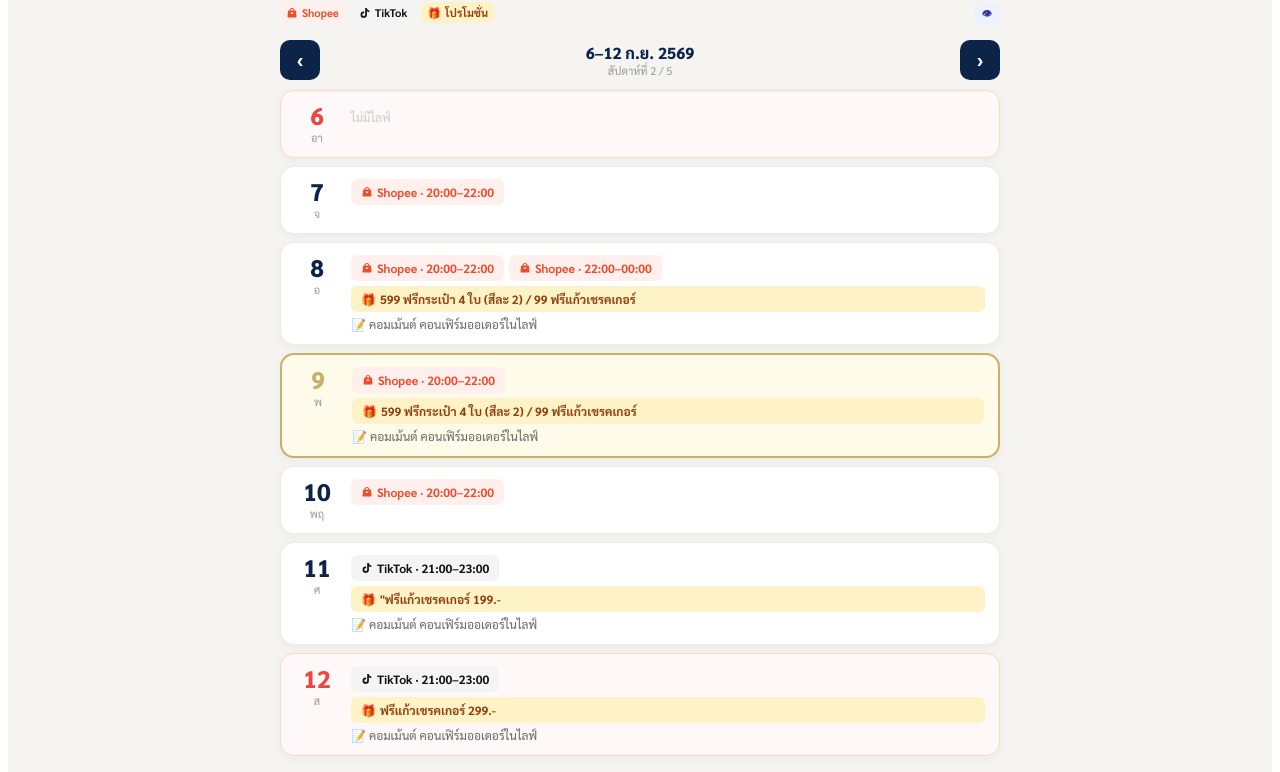
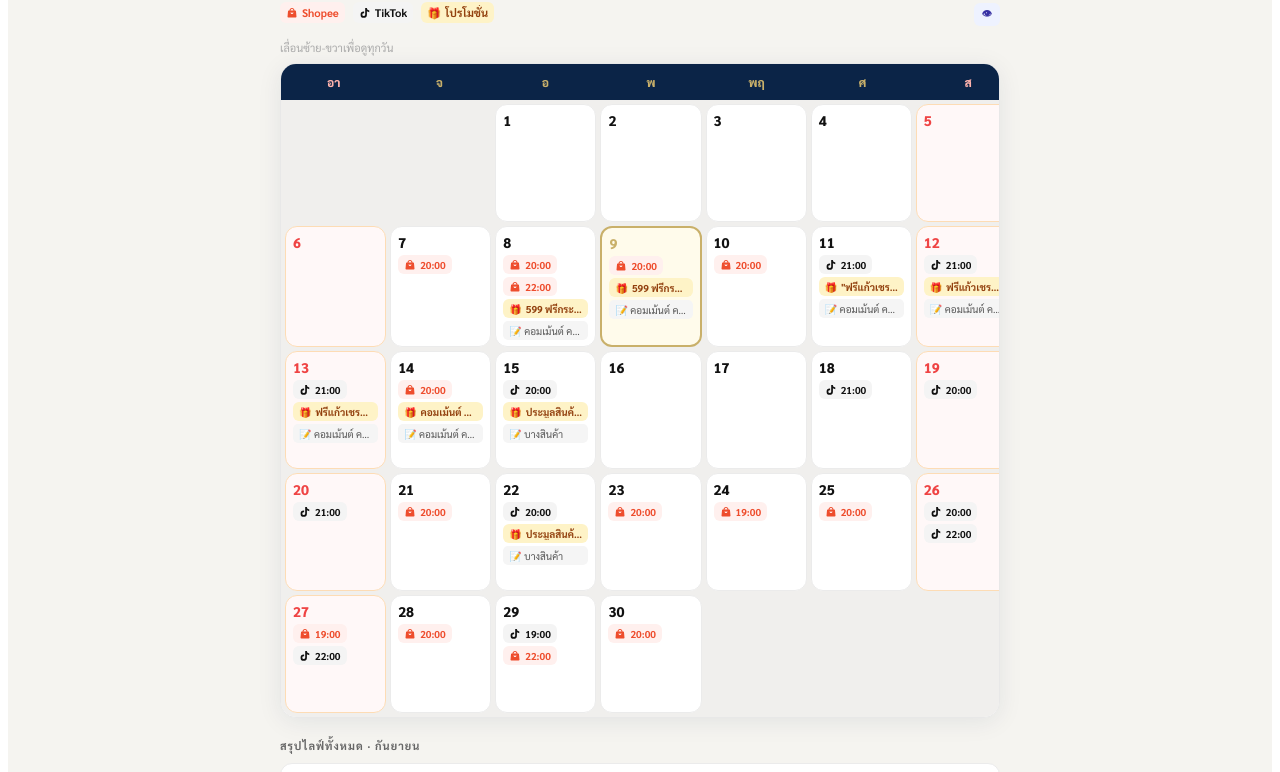
Before and after one commit to thaninadmacnuts-bit/Live-Schedule, a React (Create React App) app: page / in a window 1280 px wide. Shown: the part 195-967 px from the top of the page. Built offline with nearby package versions, Linux system fonts and the light colour scheme.

Commit message:
Update App.jsx

```diff
--- a/src/App.jsx
+++ b/src/App.jsx
@@ -292,59 +292,6 @@
   );
 }
 
-// ---------- Week view (การ์ดเต็มความกว้าง อ่านง่ายบนมือถือ) ----------
-function WeekView({ m, week, idx, total, setIdx, monthData, onDay, onTag }) {
-  const dates = week.filter(Boolean);
-  const navBtn = (dis) => ({
-    background: dis ? "#F0F0EE" : NAVY, color: dis ? "#bbb" : "#fff", border: "none",
-    borderRadius: 10, width: 40, height: 40, fontSize: 20, cursor: dis ? "default" : "pointer", fontWeight: 800,
-  });
-  return (
-    <div>
-      <div style={{ display: "flex", alignItems: "center", justifyContent: "space-between", marginBottom: 10 }}>
-        <button disabled={idx === 0} onClick={() => setIdx(idx - 1)} style={navBtn(idx === 0)}>‹</button>
-        <div style={{ textAlign: "center" }}>
-          <div style={{ fontSize: 16, fontWeight: 800, color: NAVY }}>{dates[0]}–{dates[dates.length - 1]} {MONTH_NAMES[m]} {BE}</div>
-          <div style={{ fontSize: 11, color: "#999" }}>สัปดาห์ที่ {idx + 1} / {total}</div>
-        </div>
-        <button disabled={idx === total - 1} onClick={() => setIdx(idx + 1)} style={navBtn(idx === total - 1)}>›</button>
-      </div>
-      <div style={{ display: "flex", flexDirection: "column", gap: 8 }}>
-        {dates.map(date => {
-          const w = dow(m, date);
-          const wk = w === 0 || w === 6;
-          const today = isTodayFn(m, date);
-          const v = monthData[date] || {};
-          const has = v.sessions?.length > 0 || v.promo || v.note;
-          return (
-            <div key={date} onClick={() => onDay(date)} style={{
-              display: "flex", gap: 12, padding: "12px 14px", borderRadius: 14, cursor: "pointer",
-              background: today ? "#FFFBEB" : wk ? "#FFF8F8" : "#fff",
-              border: today ? `2px solid ${GOLD}` : wk ? "1px solid #FDDCB5" : "1px solid #EBEBEB",
-              boxShadow: "0 2px 10px rgba(11,36,71,0.05)",
-            }}>
-              <div style={{ width: 44, textAlign: "center", flexShrink: 0 }}>
-                <div style={{ fontSize: 24, fontWeight: 800, lineHeight: 1, color: today ? GOLD : wk ? "#EF4444" : NAVY }}>{date}</div>
-                <div style={{ fontSize: 11, color: "#999", marginTop: 3 }}>{DAY_NAMES[w]}</div>
-              </div>
-              <div style={{ flex: 1, minWidth: 0 }}>
-                {!has && <div style={{ fontSize: 12, color: "#ccc", paddingTop: 6 }}>ไม่มีไลฟ์</div>}
-                <div style={{ display: "flex", flexWrap: "wrap", gap: 5 }}>
-                  {(v.sessions || []).map((x, i) => (
-                    <TagChip key={i} kind={x.platform} size={12} onTag={onTag} label={`${tagInfo(x.platform).label} · ${timeLabel(x.time)}`} />
-                  ))}
-                </div>
-                {v.promo && <div style={{ marginTop: 2 }}><TagChip kind="promo" size={12} block full onTag={onTag} label={v.promo} /></div>}
-                {v.note && <div style={{ fontSize: 12, color: "#666", marginTop: 4 }}>📝 {v.note.trim()}</div>}
-              </div>
-            </div>
-          );
-        })}
-      </div>
-    </div>
-  );
-}
-
 // ---------- ช่องวันใน Month grid ----------
 function DayCell({ m, date, data, onClick, onTag }) {
   const w = dow(m, date);
@@ -370,21 +317,12 @@
   );
 }
 
-const buildWeeks = (m) => {
+const buildCells = (m) => {
   const cells = [];
   for (let i = 0; i < firstDow(m); i++) cells.push(null);
   for (let x = 1; x <= daysIn(m); x++) cells.push(x);
   while (cells.length % 7 !== 0) cells.push(null);
-  const weeks = [];
-  for (let i = 0; i < cells.length; i += 7) weeks.push(cells.slice(i, i + 7));
-  return { cells, weeks };
-};
-
-const initialWeek = (m) => {
-  const n = new Date();
-  if (n.getFullYear() !== YEAR || n.getMonth() !== m) return 0;
-  const i = buildWeeks(m).weeks.findIndex(w => w.includes(n.getDate()));
-  return i < 0 ? 0 : i;
+  return cells;
 };
 
 export default function App() {
@@ -405,7 +343,6 @@
     const n = new Date();
     return n.getFullYear() === YEAR && MONTHS.includes(n.getMonth()) ? n.getMonth() : MONTHS[0];
   });
-  const [weekIdx, setWeekIdx] = useState(() => initialWeek(month));
   const [viewDay, setViewDay] = useState(null);
   const [editDay, setEditDay] = useState(null);
   const [listKind, setListKind] = useState(null);
@@ -413,11 +350,10 @@
   const [exported, setExported] = useState(false);
 
   const monthData = store[mkey(month)] || {};
-  const { cells, weeks } = buildWeeks(month);
+  const cells = buildCells(month);
 
   function setMonth(m) {
     setMonthState(m);
-    setWeekIdx(initialWeek(m));
     setListKind(null); setViewDay(null); setEditDay(null);
   }
   const openDay = (date) => (isAdmin ? setEditDay(date) : setViewDay(date));
@@ -432,15 +368,25 @@
     setTimeout(() => setSaving(false), 600);
   }
 
-  // Export ข้อมูลทุกเดือน → นำไปวางแทน STATIC_DATA เพื่อให้ผู้ชมทุกคนเห็น
+  // Export: ได้ไฟล์ .js ที่มี STATIC_DATA พร้อมวางแทนในโค้ด แล้ว deploy ใหม่ → ผู้ชมทุกคนเห็น
   function exportJSON() {
-    const blob = new Blob([JSON.stringify(store, null, 2)], { type: "application/json" });
+    const text = "const STATIC_DATA = " + JSON.stringify(store, null, 2) + ";\n";
+    const blob = new Blob([text], { type: "text/javascript" });
     const url = URL.createObjectURL(blob);
     const a = document.createElement("a");
-    a.href = url; a.download = "gaam-2026.json"; a.click();
+    a.href = url; a.download = "gaam-static-data.js"; a.click();
     URL.revokeObjectURL(url);
     setExported(true);
     setTimeout(() => setExported(false), 2000);
+  }
+
+  // Admin: ล้างค่าที่แก้ไว้ในเครื่อง กลับไปใช้ STATIC_DATA ที่ deploy อยู่
+  function resetLocal() {
+    if (!window.confirm("ล้างข้อมูลที่แก้ไว้ในเครื่องนี้ และกลับไปใช้ข้อมูลที่ deploy อยู่?")) return;
+    try { localStorage.removeItem(STORAGE_KEY); } catch {}
+    const fresh = {};
+    MONTHS.forEach(m => { fresh[mkey(m)] = { ...(STATIC_DATA[mkey(m)] || {}) }; });
+    setStore(fresh);
   }
 
   // Stats (เดือนที่เปิดอยู่)
@@ -476,6 +422,9 @@
                 <div style={{ fontSize: 9, color: "rgba(255,255,255,0.45)", marginTop: 2 }}>{st.label}</div>
               </div>
             ))}
+            {isAdmin && (
+              <button onClick={resetLocal} title="ล้างค่าที่แก้ไว้ในเครื่อง" style={{ background: "rgba(255,255,255,0.12)", color: "#fff", border: "none", borderRadius: 7, padding: "6px 8px", fontWeight: 800, cursor: "pointer", fontSize: 11 }}>↺</button>
+            )}
             {isAdmin && (
               <button onClick={exportJSON} style={{ background: exported ? "#16A34A" : GOLD, color: NAVY, border: "none", borderRadius: 7, padding: "6px 10px", fontWeight: 800, cursor: "pointer", fontSize: 11 }}>
                 {exported ? "✓ โหลดแล้ว" : "⬇ Export"}
@@ -513,13 +462,8 @@
           </div>
         </div>
 
-        {/* Week view */}
-        <WeekView m={month} week={weeks[weekIdx]} idx={weekIdx} total={weeks.length} setIdx={setWeekIdx}
-          monthData={monthData} onDay={openDay} onTag={setListKind} />
-
         {/* Month grid — เลื่อนซ้าย-ขวาได้บนมือถือ ช่องไม่ถูกบีบ */}
-        <div style={{ fontSize: 11, fontWeight: 700, color: "#666", letterSpacing: 1, margin: "28px 0 4px" }}>ปฏิทินทั้งเดือน</div>
-        <div style={{ fontSize: 11, color: "#aaa", marginBottom: 10 }}>เลื่อนซ้าย-ขวาเพื่อดูทุกวัน</div>
+        <div style={{ fontSize: 11, color: "#aaa", marginBottom: 8 }}>เลื่อนซ้าย-ขวาเพื่อดูทุกวัน</div>
         <div style={{ background: "#fff", borderRadius: 16, overflow: "hidden", boxShadow: "0 4px 24px rgba(11,36,71,0.08)", border: "1px solid #E8E8E8" }}>
           <div style={{ overflowX: "auto", WebkitOverflowScrolling: "touch" }}>
             <div style={{ minWidth: 740 }}>
@@ -531,12 +475,46 @@
               <div style={{ display: "grid", gridTemplateColumns: "repeat(7,1fr)", gap: 4, padding: 4, background: "#F0EFED" }}>
                 {cells.map((date, i) => date ? (
                   <DayCell key={i} m={month} date={date} data={monthData[date] || {}}
-                    onClick={() => { setWeekIdx(weeks.findIndex(w => w.includes(date))); openDay(date); }} onTag={setListKind} />
+                    onClick={() => openDay(date)} onTag={setListKind} />
                 ) : <div key={i} style={{ minHeight: 80 }} />)}
               </div>
             </div>
           </div>
         </div>
+
+        {/* สรุปไลฟ์ทั้งหมด */}
+        {sess.length > 0 && (
+          <div style={{ marginTop: 20 }}>
+            <div style={{ fontSize: 11, fontWeight: 700, color: "#666", textTransform: "uppercase", letterSpacing: 1, marginBottom: 10 }}>สรุปไลฟ์ทั้งหมด · {MONTH_FULL[month]}</div>
+            <div style={{ background: "#fff", borderRadius: 12, border: "1px solid #EBEBEB", overflow: "hidden" }}>
+              {Object.entries(monthData)
+                .filter(([, v]) => v.sessions && v.sessions.length > 0)
+                .sort(([a], [b]) => Number(a) - Number(b))
+                .map(([date, v]) => {
+                  const w = dow(month, Number(date));
+                  const wk = w === 0 || w === 6;
+                  return (
+                    <div key={date} onClick={() => openDay(Number(date))}
+                      style={{ display: "flex", alignItems: "flex-start", gap: 12, padding: "12px 16px", borderBottom: "1px solid #F5F5F5", cursor: "pointer" }}>
+                      <div style={{ textAlign: "center", flexShrink: 0, width: 36 }}>
+                        <div style={{ fontSize: 18, fontWeight: 800, color: wk ? "#EF4444" : NAVY, lineHeight: 1 }}>{date}</div>
+                        <div style={{ fontSize: 10, color: "#999", marginTop: 1 }}>{DAY_NAMES[w]}</div>
+                      </div>
+                      <div style={{ flex: 1, minWidth: 0 }}>
+                        <div style={{ display: "flex", flexWrap: "wrap", gap: 5, marginBottom: v.promo || v.note ? 6 : 0 }}>
+                          {v.sessions.map((x, i) => (
+                            <TagChip key={i} kind={x.platform} size={12} onTag={setListKind} label={`${tagInfo(x.platform).label} · ${timeLabel(x.time)}`} />
+                          ))}
+                        </div>
+                        {v.promo && <TagChip kind="promo" size={12} onTag={setListKind} label={v.promo} />}
+                        {v.note && <div style={{ fontSize: 12, color: "#666" }}>📝 {v.note.trim()}</div>}
+                      </div>
+                    </div>
+                  );
+                })}
+            </div>
+          </div>
+        )}
 
         {!isAdmin && <div style={{ marginTop: 24, textAlign: "center", fontSize: 11, color: "#bbb" }}>ตารางนี้จัดทำโดยทีม Macnuts Coffee 🐻</div>}
       </div>
```
